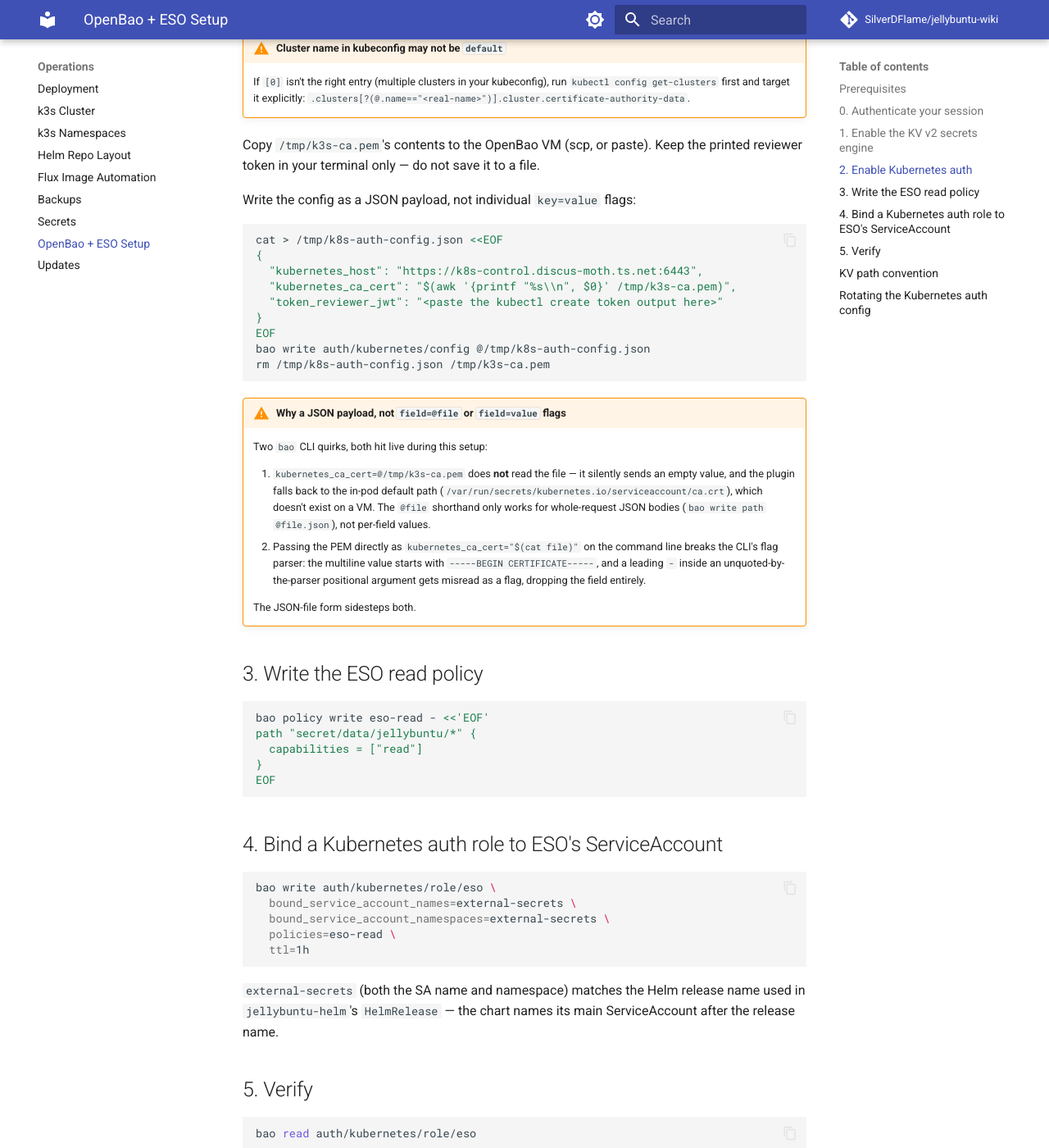
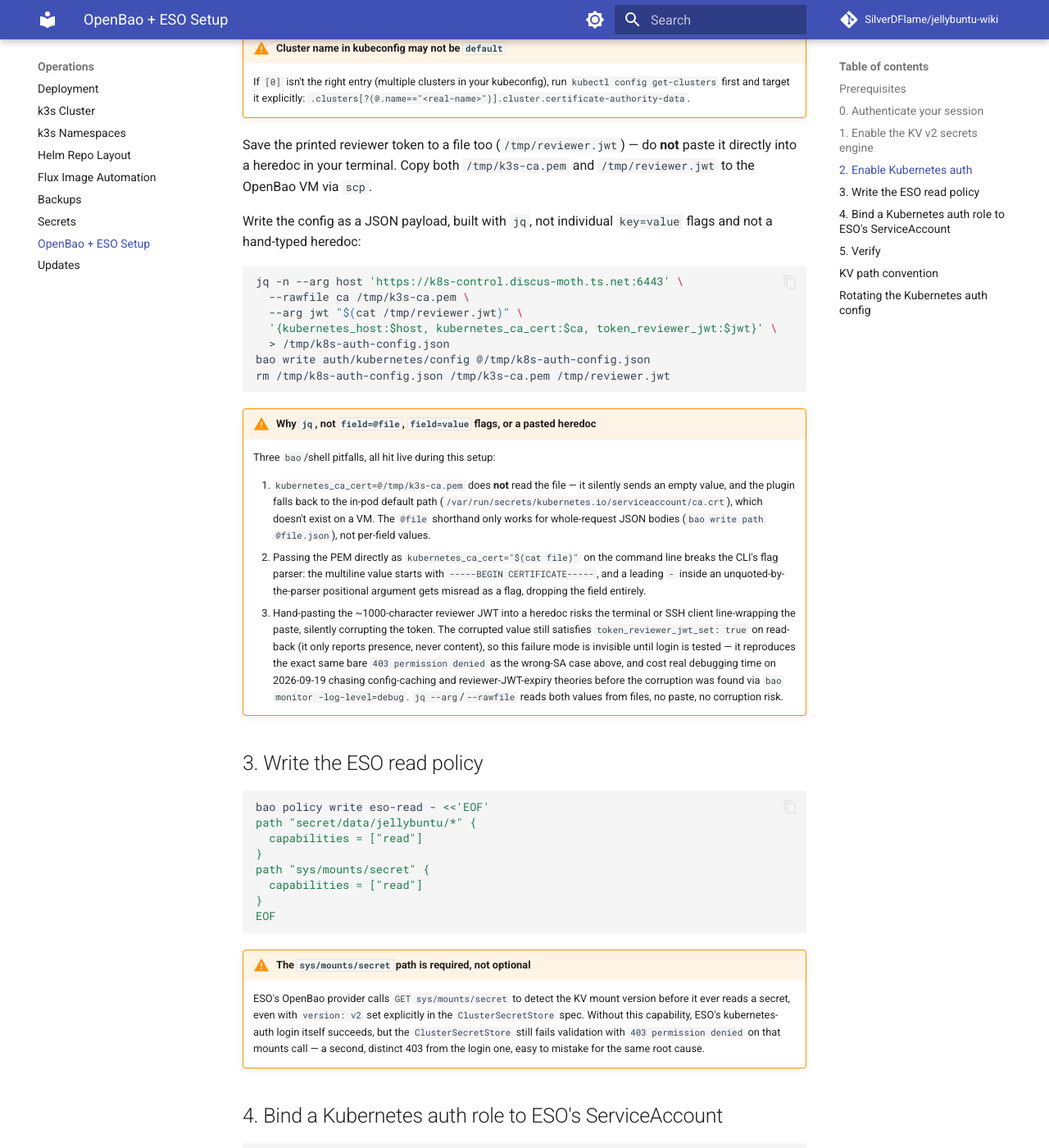
Before and after one commit to SilverDFlame/jellybuntu-wiki, an MkDocs documentation site: the page built from docs/operations/openbao-eso-setup.md, in a window 1280 px wide and 1400 px high, scrolled down 1765 px. Shown: the whole window at 82% size. Built offline with MkDocs 1.6.1 and Material for MkDocs 9.7.7, drawn with Linux system fonts in a browser that asks for light colours; comment, search, counter and statistics services are not loaded; some of the changed text lies outside the part shown.

Commit message:
docs: fix reviewer JWT paste corruption + missing sys/mounts capability (#49)
Two real ESO/OpenBao login failures hit during gh#290 closeout, both
distinct from the earlier wrong-SA bug already documented here:

- Pasting the ~1000-char reviewer JWT into a heredoc risks terminal
  line-wrap corruption. Silently satisfies token_reviewer_jwt_set: true
  on read-back, reproduces the same bare 403 as the wrong-SA case.
  Switch to jq --arg/--rawfile reading from files, no paste.
- eso-read policy also needs read on sys/mounts/secret: ESO's provider
  calls that endpoint to detect KV mount version even with version: v2
  set explicitly. Missing it surfaces as a second, distinct 403 after
  login itself already succeeds.

Also documents bao monitor -log-level=debug to see the real error
OpenBao's kubernetes-auth plugin swallows into a Debug log line.

Co-authored-by: Claude Sonnet 5 <noreply@anthropic.com>

````diff
--- a/docs/operations/openbao-eso-setup.md
+++ b/docs/operations/openbao-eso-setup.md
@@ -86,26 +86,25 @@ kubectl create token openbao-token-reviewer --duration=8760h -n kube-system
     run `kubectl config get-clusters` first and target it explicitly:
     `.clusters[?(@.name=="<real-name>")].cluster.certificate-authority-data`.
 
-Copy `/tmp/k3s-ca.pem`'s contents to the OpenBao VM (scp, or paste). Keep
-the printed reviewer token in your terminal only — do not save it to a
-file.
+Save the printed reviewer token to a file too (`/tmp/reviewer.jwt`) — do
+**not** paste it directly into a heredoc in your terminal. Copy both
+`/tmp/k3s-ca.pem` and `/tmp/reviewer.jwt` to the OpenBao VM via `scp`.
 
-Write the config as a JSON payload, not individual `key=value` flags:
+Write the config as a JSON payload, built with `jq`, not individual
+`key=value` flags and not a hand-typed heredoc:
 
 ```bash
-cat > /tmp/k8s-auth-config.json <<EOF
-{
-  "kubernetes_host": "https://k8s-control.discus-moth.ts.net:6443",
-  "kubernetes_ca_cert": "$(awk '{printf "%s\\n", $0}' /tmp/k3s-ca.pem)",
-  "token_reviewer_jwt": "<paste the kubectl create token output here>"
-}
-EOF
+jq -n --arg host 'https://k8s-control.discus-moth.ts.net:6443' \
+  --rawfile ca /tmp/k3s-ca.pem \
+  --arg jwt "$(cat /tmp/reviewer.jwt)" \
+  '{kubernetes_host:$host, kubernetes_ca_cert:$ca, token_reviewer_jwt:$jwt}' \
+  > /tmp/k8s-auth-config.json
 bao write auth/kubernetes/config @/tmp/k8s-auth-config.json
-rm /tmp/k8s-auth-config.json /tmp/k3s-ca.pem
+rm /tmp/k8s-auth-config.json /tmp/k3s-ca.pem /tmp/reviewer.jwt
 ```
 
-!!! warning "Why a JSON payload, not `field=@file` or `field=value` flags"
-    Two `bao` CLI quirks, both hit live during this setup:
+!!! warning "Why `jq`, not `field=@file`, `field=value` flags, or a pasted heredoc"
+    Three `bao`/shell pitfalls, all hit live during this setup:
 
     1. `kubernetes_ca_cert=@/tmp/k3s-ca.pem` does **not** read the file —
        it silently sends an empty value, and the plugin falls back to the
@@ -118,8 +117,17 @@ rm /tmp/k8s-auth-config.json /tmp/k3s-ca.pem
        starts with `-----BEGIN CERTIFICATE-----`, and a leading `-` inside
        an unquoted-by-the-parser positional argument gets misread as a
        flag, dropping the field entirely.
-
-    The JSON-file form sidesteps both.
+    3. Hand-pasting the ~1000-character reviewer JWT into a heredoc risks
+       the terminal or SSH client line-wrapping the paste, silently
+       corrupting the token. The corrupted value still satisfies
+       `token_reviewer_jwt_set: true` on read-back (it only reports
+       presence, never content), so this failure mode is invisible until
+       login is tested — it reproduces the exact same bare
+       `403 permission denied` as the wrong-SA case above, and cost real
+       debugging time on 2026-09-19 chasing config-caching and reviewer-JWT-expiry
+       theories before the corruption was found via `bao monitor -log-level=debug`.
+       `jq --arg`/`--rawfile` reads both values from files, no paste, no
+       corruption risk.
 
 ## 3. Write the ESO read policy
 
@@ -128,8 +136,20 @@ bao policy write eso-read - <<'EOF'
 path "secret/data/jellybuntu/*" {
   capabilities = ["read"]
 }
+path "sys/mounts/secret" {
+  capabilities = ["read"]
+}
 EOF
 ```
+
+!!! warning "The `sys/mounts/secret` path is required, not optional"
+    ESO's OpenBao provider calls `GET sys/mounts/secret` to detect the KV
+    mount version before it ever reads a secret, even with `version: v2`
+    set explicitly in the `ClusterSecretStore` spec. Without this
+    capability, ESO's kubernetes-auth login itself succeeds, but the
+    `ClusterSecretStore` still fails validation with `403 permission
+    denied` on that mounts call — a second, distinct 403 from the
+    login one, easy to mistake for the same root cause.
 
 ## 4. Bind a Kubernetes auth role to ESO's ServiceAccount
 
@@ -181,6 +201,25 @@ error, re-check the role's `bound_service_account_namespaces` against
 ESO's actual deployed namespace, and confirm the firewall rule from
 [gh#290](https://github.com/SilverDFlame/jellybuntu/issues/290) sub-project 1 is live.
 
+!!! tip "Debugging a bare `403 permission denied`"
+    OpenBao's kubernetes-auth plugin swallows the real failure reason into
+    a Debug-level log line, not the API error. Run `bao monitor
+    -log-level=debug` (command below) to see it without restarting the
+    server. This also distinguishes a kubernetes-auth login failure from
+    a policy-capability failure (like the missing `sys/mounts/secret`
+    capability above) — the login one shows up here, the policy one only
+    shows up in the ESO controller's own logs (`kubectl logs -n
+    external-secrets -l app.kubernetes.io/name=external-secrets`).
+
+```bash
+export BAO_ADDR='https://127.0.0.1:8200'
+export BAO_SKIP_VERIFY=true
+sudo -E bao monitor -log-level=debug
+```
+
+Trigger one login attempt in a second terminal and read the
+`login unauthorized` line's `err=` field.
+
 ## KV path convention
 
 Secrets mirror the k3s namespace they're consumed in:
````
